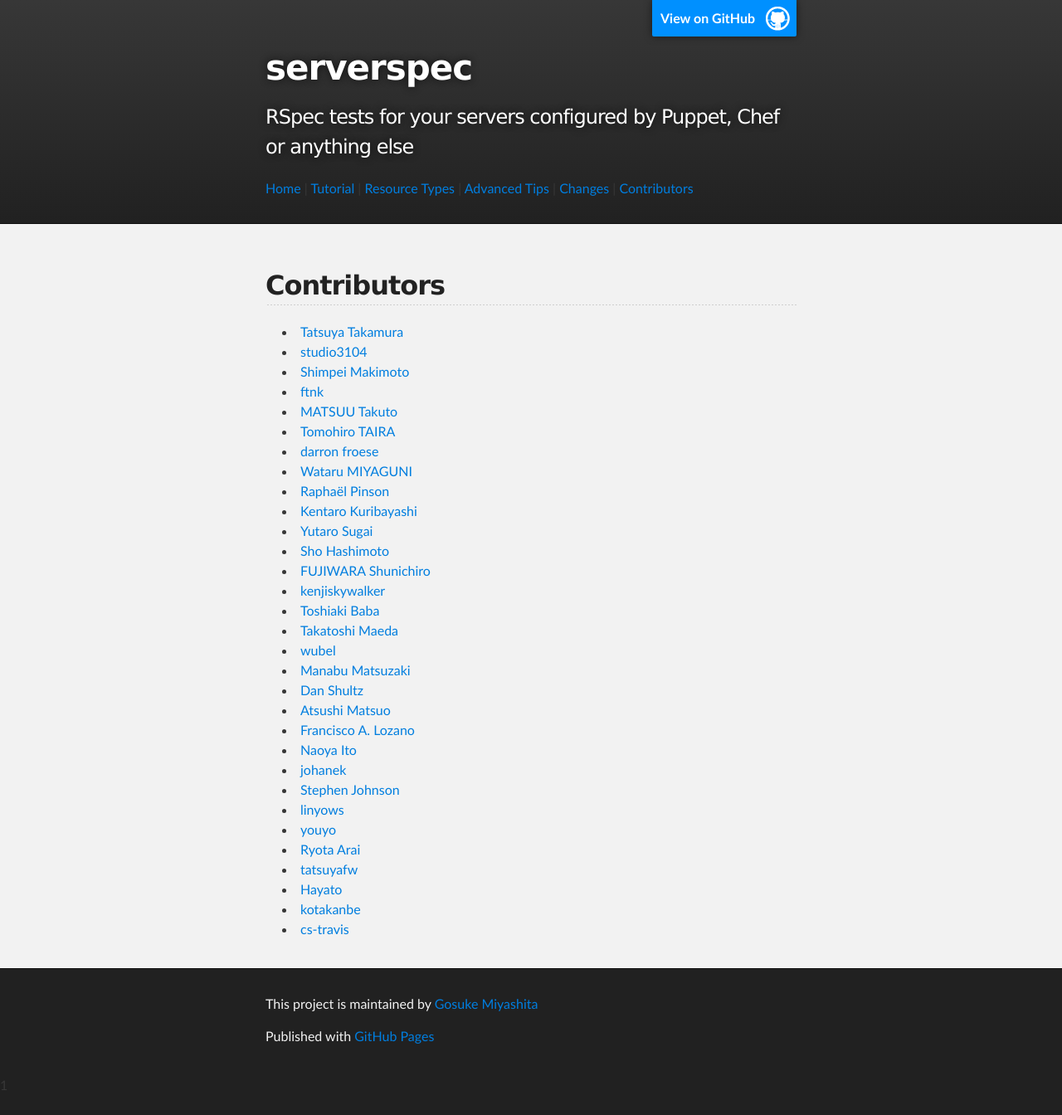
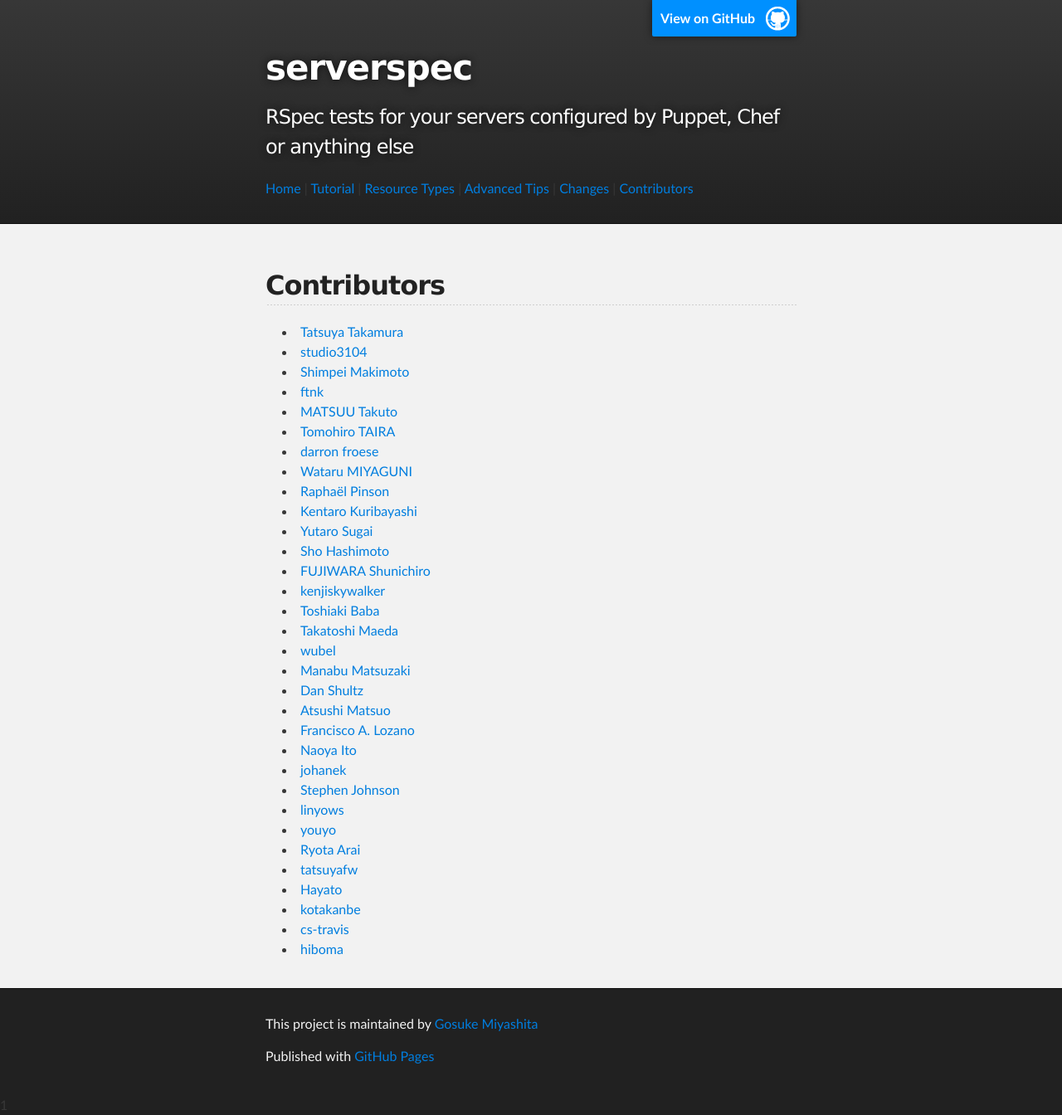
Before and after one commit to serverspec/serverspec.github.io, a Jekyll site: the page built from contributors.md, in a window 1280 px wide. Shown: the whole page at 83% size. Built offline with Jekyll 4.4.1, drawn with Linux system fonts in a browser that asks for light colours; Markdown is read by kramdown in place of the engine named in the settings; before the commit the page ends 1320 px from its top, so only the background shows below that.

Commit message:
Add a contributor

```diff
--- a/contributors.md
+++ b/contributors.md
@@ -36,3 +36,4 @@ title: Contributors
  * [Hayato](https://github.com/hayato1980)
  * [kotakanbe](https://github.com/kotakanbe)
  * [cs-travis](https://github.com/cs-travis)
+ * [hiboma](https://github.com/hiboma)
```
